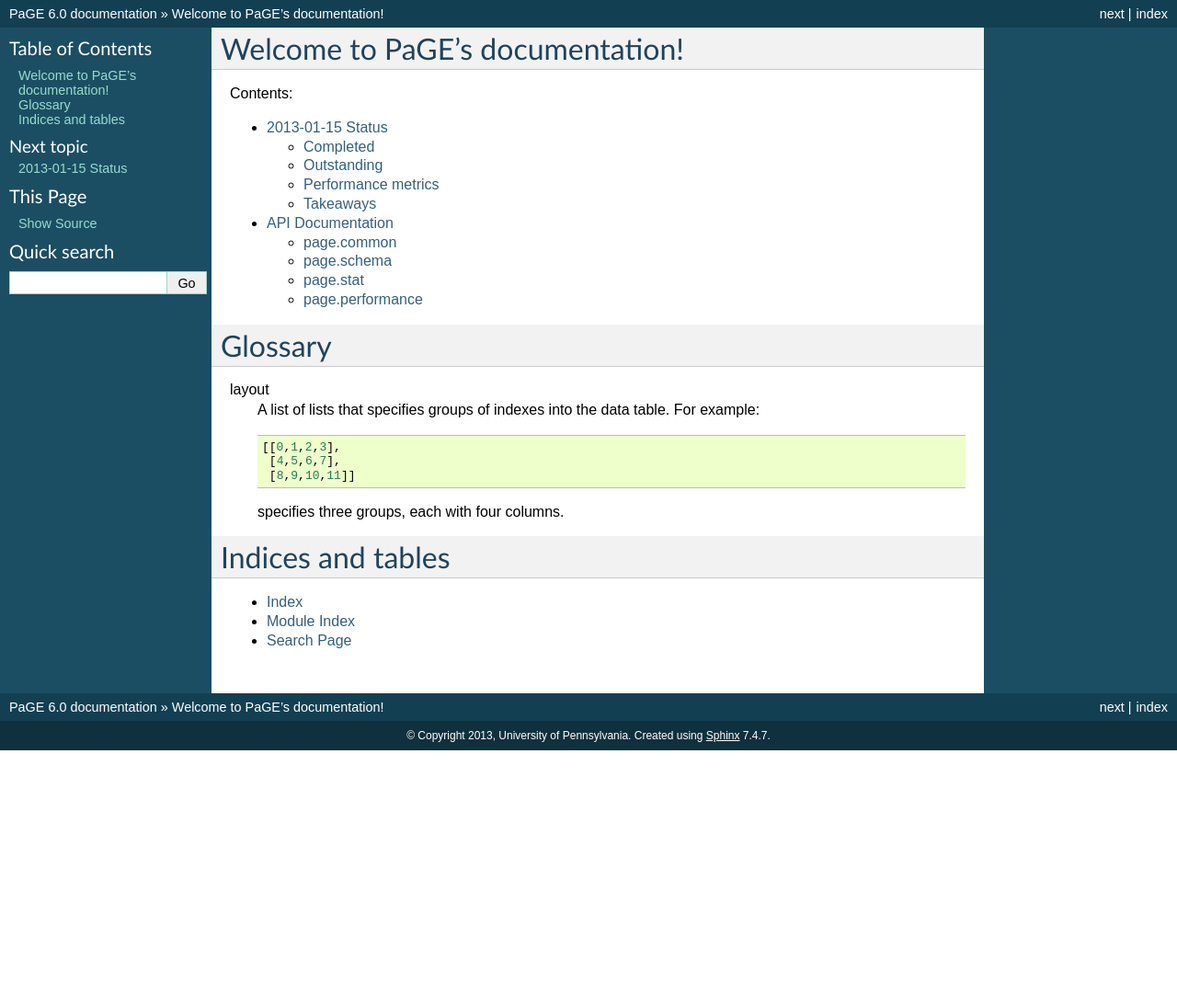
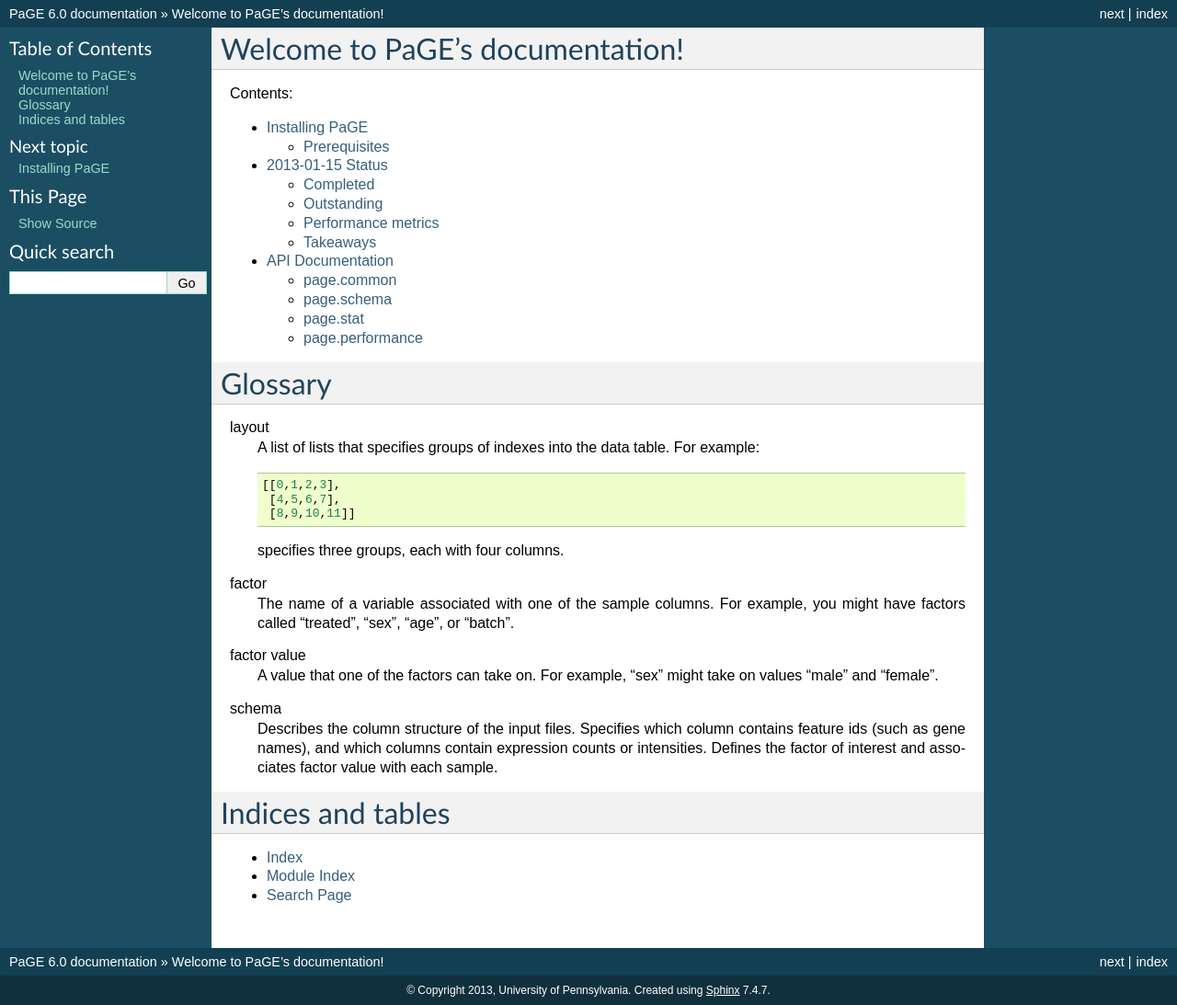
Before and after one commit to itmat/pade, a Sphinx documentation site: the page built from python/doc/index.rst, in a window 1280 px wide. Shown: the whole page at 92% size. Built offline with Sphinx 7.4.7, drawn with Linux system fonts in a browser that asks for light colours; before the commit the page ends 900 px from its top, so only the background shows below that.

```diff
--- a/python/doc/index.rst
+++ b/python/doc/index.rst
@@ -11,6 +11,7 @@ Contents:
 .. toctree::
    :maxdepth: 2
 
+   installing
    2013-01-15_status
    api
 
@@ -18,14 +19,29 @@ Glossary
 ========
 
 layout
-    A list of lists that specifies groups of indexes into the data
-    table. For example::
+  A list of lists that specifies groups of indexes into the data
+  table. For example::
 
-     [[0,1,2,3],
-      [4,5,6,7],
-      [8,9,10,11]]
+    [[0,1,2,3],
+     [4,5,6,7],
+     [8,9,10,11]]
 
-    specifies three groups, each with four columns.
+  specifies three groups, each with four columns.
+
+factor
+  The name of a variable associated with one of the sample
+  columns. For example, you might have factors called "treated",
+  "sex", "age", or "batch".
+
+factor value
+  A value that one of the factors can take on. For example, "sex"
+  might take on values "male" and "female".
+
+schema
+  Describes the column structure of the input files. Specifies which
+  column contains feature ids (such as gene names), and which columns
+  contain expression counts or intensities. Defines the factor of
+  interest and associates factor value with each sample.
 
 
 Indices and tables
```
Also changed, not shown: python/doc/installing.rst (added, +36 -0 lines), 1 other file.
